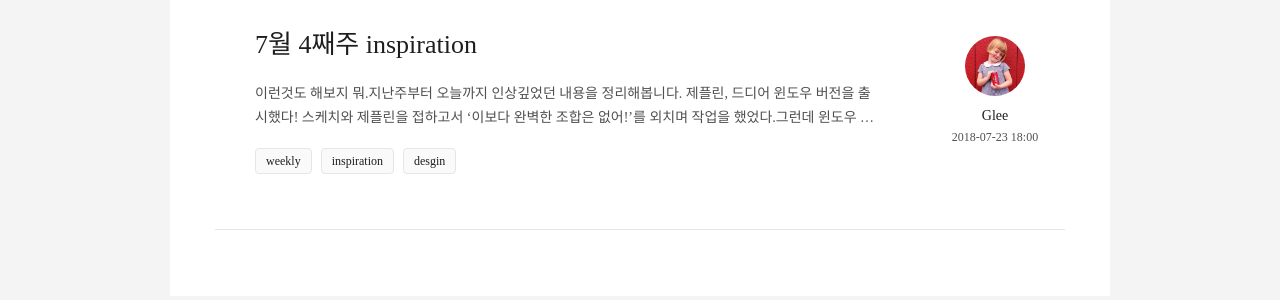
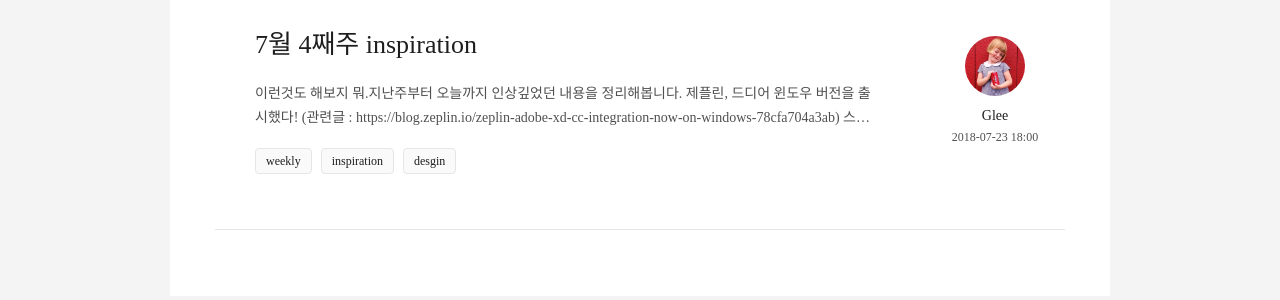
Before and after one commit to eternalglee/eternalglee.github.io, a Jekyll site: the page built from _tags/weekly.md, in a window 1280 px wide. Shown: the part 472-772 px from the top of the page. Built offline with Jekyll 4.4.1, drawn with Linux system fonts in a browser that asks for light colours.

Commit message:
내용수정

```diff
--- a/_posts/2018-07-23-20180704_inspiration.md
+++ b/_posts/2018-07-23-20180704_inspiration.md
@@ -11,13 +11,17 @@ image: /files/covers/inspiration.png
 
 
 
-> ![윈도우 버전 개발하느라 고생해쩌](https://cdn-images-1.medium.com/max/1600/1*TG6a1Z-oWvzQFiIQAXVFHg@2x.png){: width="80%"}
->
-> ###  **[제플린, 드디어 윈도우 버전을 출시했다!](https://blog.zeplin.io/zeplin-adobe-xd-cc-integration-now-on-windows-78cfa704a3ab)**<br />
+
+
+
+
+![윈도우 버전 개발하느라 고생해쩌](https://cdn-images-1.medium.com/max/1600/1*TG6a1Z-oWvzQFiIQAXVFHg@2x.png){: width="80%"}
+
+###  **[제플린, 드디어 윈도우 버전을 출시했다!](https://blog.zeplin.io/zeplin-adobe-xd-cc-integration-now-on-windows-78cfa704a3ab)**<br />
+
+##### (관련글 : https://blog.zeplin.io/zeplin-adobe-xd-cc-integration-now-on-windows-78cfa704a3ab)
 
 스케치와 제플린을 접하고서 '이보다 완벽한 조합은 없어!'를 외치며 작업을 했었다.<br />그런데 윈도우 쓰시는 개발자님은 불편했을꺼야.<br />제플린이 맥os만 지원하다보니 웹으로 접속해서 이미지파일을 다운로드하거나 가이드를 볼 수 있었다. <br />이제 윈도우 사용자들도 제플린을 프로그램으로 설치 및 사용이 가능하다.<br />Adobe Photoshop도 그렇고 XD에서도 제플린으로 내보내기 기능이 가능하다보니 윈도우 사용자들을 위해 비교적 빠르게 런칭되었다.(나는 더 늦게 나올줄 알았음)<br />그리고 Adobe XD가 무섭게 사용자들을 공략중인데, 사용료를 아예 무료로 바꿔버리길래 오호 하고 다운받아 써봤으나 나는 아직 스케치가 더 편하다고하다. 스케치 힘내라 얍.
-
-
 
 
 
```
